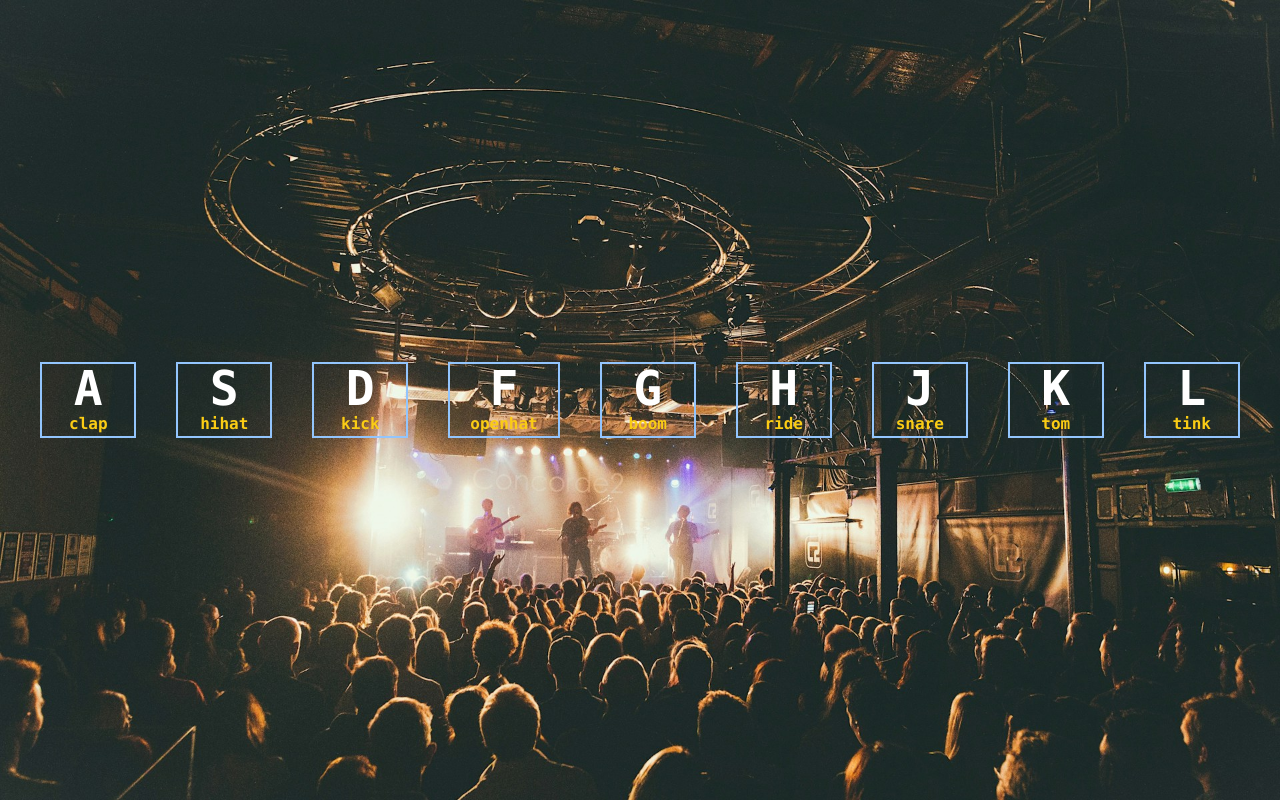
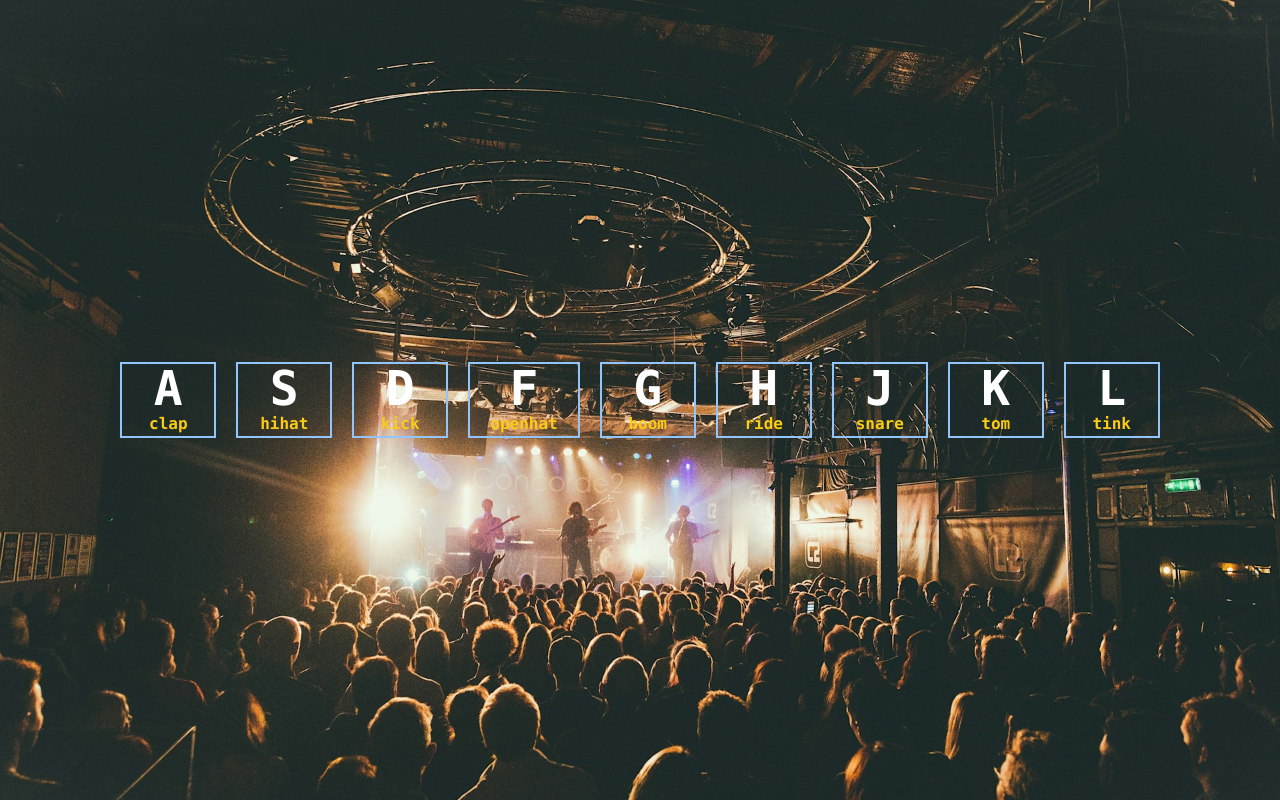
Before and after one commit to parasss19/JS-Project1, a website: page index.html in a window 1280 px wide. Drawn offline with Linux system fonts and the light colour scheme.

Commit message:
small design issue solved

```diff
--- a/index.html
+++ b/index.html
@@ -18,7 +18,7 @@
 
 <body class="m-0 p-0 box-border bg-no-repeat bg-cover" style="background-image: url(bg-img.jpg);"></body>
 
-    <div class="keys flex justify-center items-center h-screen gap-10 px-10">
+    <div class="keys flex justify-center items-center h-screen gap-5">
         <div data-key="65" class="key flex flex-col items-center px-5 border-2 border-blue-300 min-w-24 cursor-pointer">
           <kbd class="text-5xl font-mono font-semibold text-white">A</kbd>
           <span class="sound font-semibold text-md text-yellow-400 font-mono">clap</span>
```
Also changed, not shown: output.css.
